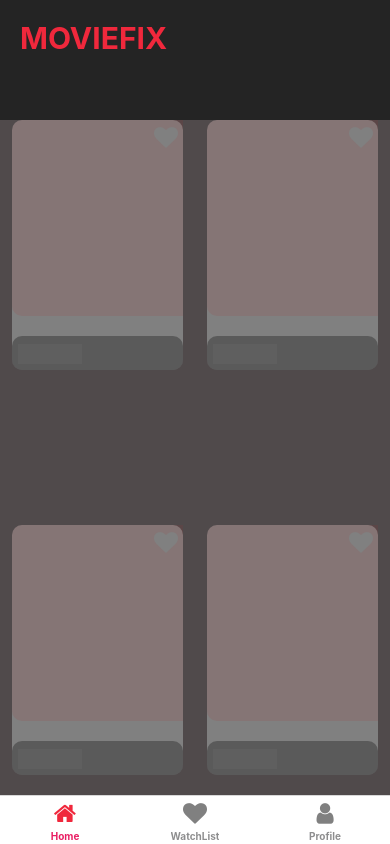
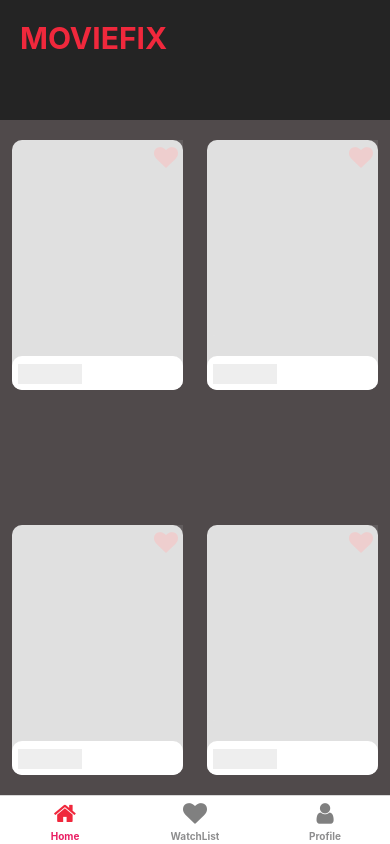
Before and after one commit to dhananjaysr26/moviefix, a React Native app: screen /Home in a window 390 px wide. Built offline with nearby package versions, Linux system fonts and the light colour scheme; no server answers.

Commit message:
Fix:Card  Skeleton Colors

```diff
--- a/src/components/SkeletonLoader.tsx
+++ b/src/components/SkeletonLoader.tsx
@@ -2,6 +2,7 @@ import React from 'react';
 import {View, StyleSheet, FlatList} from 'react-native';
 import Icon from 'react-native-vector-icons/FontAwesome';
 import Loader from '../common/Loader';
+import {colors} from '../utils/colors';
 
 const SkeletonLoader = () => {
   const skeletonData = [{key: '1'}, {key: '2'}, {key: '3'}, {key: '4'}];
@@ -10,7 +11,7 @@ const SkeletonLoader = () => {
     <View style={styles.skeletonCard}>
       <Loader width={'100%'} height={196} style={styles.poster} />
       <View style={styles.likeButton}>
-        <Icon name="heart" color={'gray'} size={24} />
+        <Icon name="heart" color={'#eecece'} size={24} />
       </View>
       <View style={styles.details}>
         <Loader width={'100%'} height={20} style={styles.titleText} />
@@ -32,7 +33,7 @@ const SkeletonLoader = () => {
 
 const styles = StyleSheet.create({
   container: {
-    paddingBottom: 20,
+    paddingVertical: 20,
     width: '100%',
     flex: 1,
     gap: 10,
@@ -40,7 +41,7 @@ const styles = StyleSheet.create({
     backgroundColor: '#504A4B',
   },
   skeletonCard: {
-    backgroundColor: 'gray',
+    backgroundColor: colors.skeletonColor,
     height: 250,
     flex: 1,
     borderRadius: 10,
@@ -52,8 +53,8 @@ const styles = StyleSheet.create({
     flex: 1,
     padding: 6,
     position: 'absolute',
+    backgroundColor: 'white',
     width: '100%',
-    backgroundColor: 'rgba(0, 0, 0, 0.3)',
     bottom: 0,
     borderRadius: 10,
     borderBottomRightRadius: 10,
@@ -62,11 +63,11 @@ const styles = StyleSheet.create({
   },
   titleText: {
     flex: 1,
-    backgroundColor: 'gray',
+    backgroundColor: colors.skeletonText,
   },
   starText: {
     width: '40%',
-    backgroundColor: 'gray',
+    backgroundColor: colors.skeletonText,
   },
   likeButton: {
     position: 'absolute',
@@ -74,7 +75,7 @@ const styles = StyleSheet.create({
     right: 5,
   },
   poster: {
-    backgroundColor: 'brown',
+    backgroundColor: colors.skeletonColor,
     borderTopLeftRadius: 10,
     borderBottomLeftRadius: 10,
   },
--- a/src/screens/Home.screen.tsx
+++ b/src/screens/Home.screen.tsx
@@ -51,7 +51,7 @@ const HomeScreen = () => {
       </View> */}
       {/* <ScrollView style={styles.container}> */}
       {/* {isFetchingPreviousPage && <SkeletonLoader />} */}
-      {data?.pages ? (
+      {/* {data?.pages ? (
         <MovieSectionList
           data={data.pages}
           handlePageChange={handlePageChange}
@@ -59,8 +59,8 @@ const HomeScreen = () => {
         />
       ) : (
         <SkeletonLoader />
-      )}
-      {isFetchingNextPage && <SkeletonLoader />}
+      )} */}
+      {isFetchingNextPage || (true && <SkeletonLoader />)}
       {/* </ScrollView> */}
     </View>
   );
--- /dev/null
+++ b/src/utils/colors.ts
@@ -0,0 +1,4 @@
+export const colors = {
+  skeletonColor: '#e0e0e0',
+  skeletonText: '#7c7979',
+};
```
